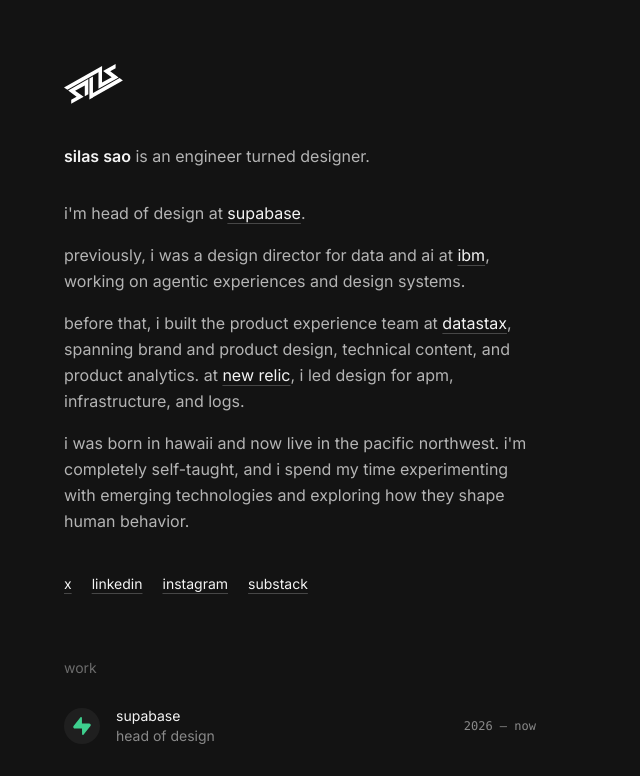
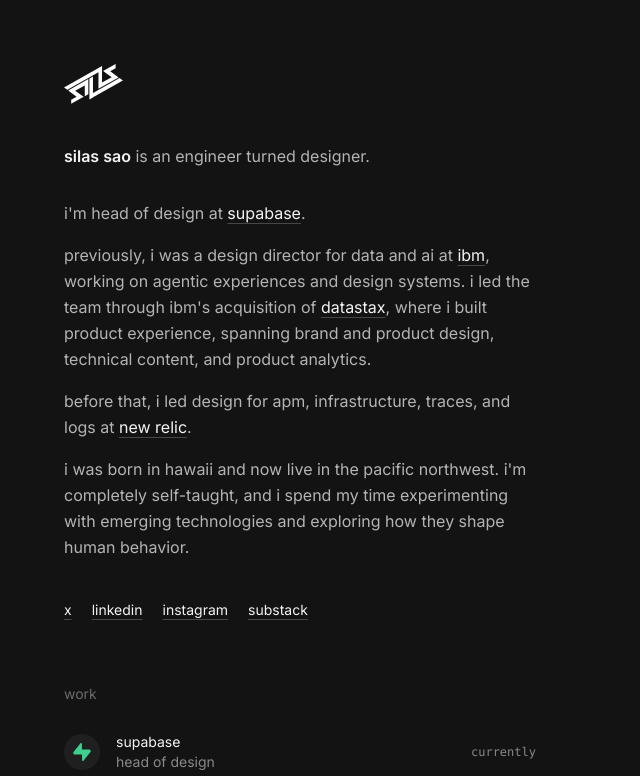
Before and after one commit to sao/silassao.com, a Next.js app: page / in a window 1280 px wide. Shown: the top 776 px of the page, without its empty margins (0-640 px from the left). Built offline with nearby package versions, Linux system fonts and the light colour scheme.

Commit message:
Tell the DataStax acquisition story and update the Supabase and New Relic lines.

```diff
--- a/app/page.tsx
+++ b/app/page.tsx
@@ -9,7 +9,7 @@ type Role = {
 };
 
 const work: Role[] = [
-  { company: "Supabase", title: "Head of Design", years: "2026 – Now", href: "https://supabase.com" },
+  { company: "Supabase", title: "Head of Design", years: "Currently", href: "https://supabase.com" },
   { company: "IBM", title: "Design Director, Data and AI", years: "2025 – 2026", href: "https://ibm.com" },
   { company: "DataStax", title: "Head of Product Experience", years: "2020 – 2025", href: "https://datastax.com" },
   { company: "New Relic", title: "Director of Product Design", years: "2019 – 2020", href: "https://newrelic.com" },
@@ -50,14 +50,14 @@ export default function Home() {
           <p>
             Previously, I was a design director for Data and AI at{" "}
             <a href="https://ibm.com" target="_blank" className={link}>IBM</a>, working on agentic
-            experiences and design systems.
+            experiences and design systems. I led the team through IBM&apos;s acquisition of{" "}
+            <a href="https://datastax.com" target="_blank" className={link}>DataStax</a>, where I
+            built product experience, spanning brand and product design, technical content, and
+            product analytics.
           </p>
           <p>
-            Before that, I built the product experience team at{" "}
-            <a href="https://datastax.com" target="_blank" className={link}>DataStax</a>,
-            spanning brand and product design, technical content, and product analytics. At{" "}
-            <a href="https://newrelic.com" target="_blank" className={link}>New Relic</a>, I led
-            design for APM, infrastructure, and logs.
+            Before that, I led design for APM, infrastructure, traces, and logs at{" "}
+            <a href="https://newrelic.com" target="_blank" className={link}>New Relic</a>.
           </p>
           <p>
             I was born in Hawaii and now live in the Pacific Northwest. I&apos;m completely
```
